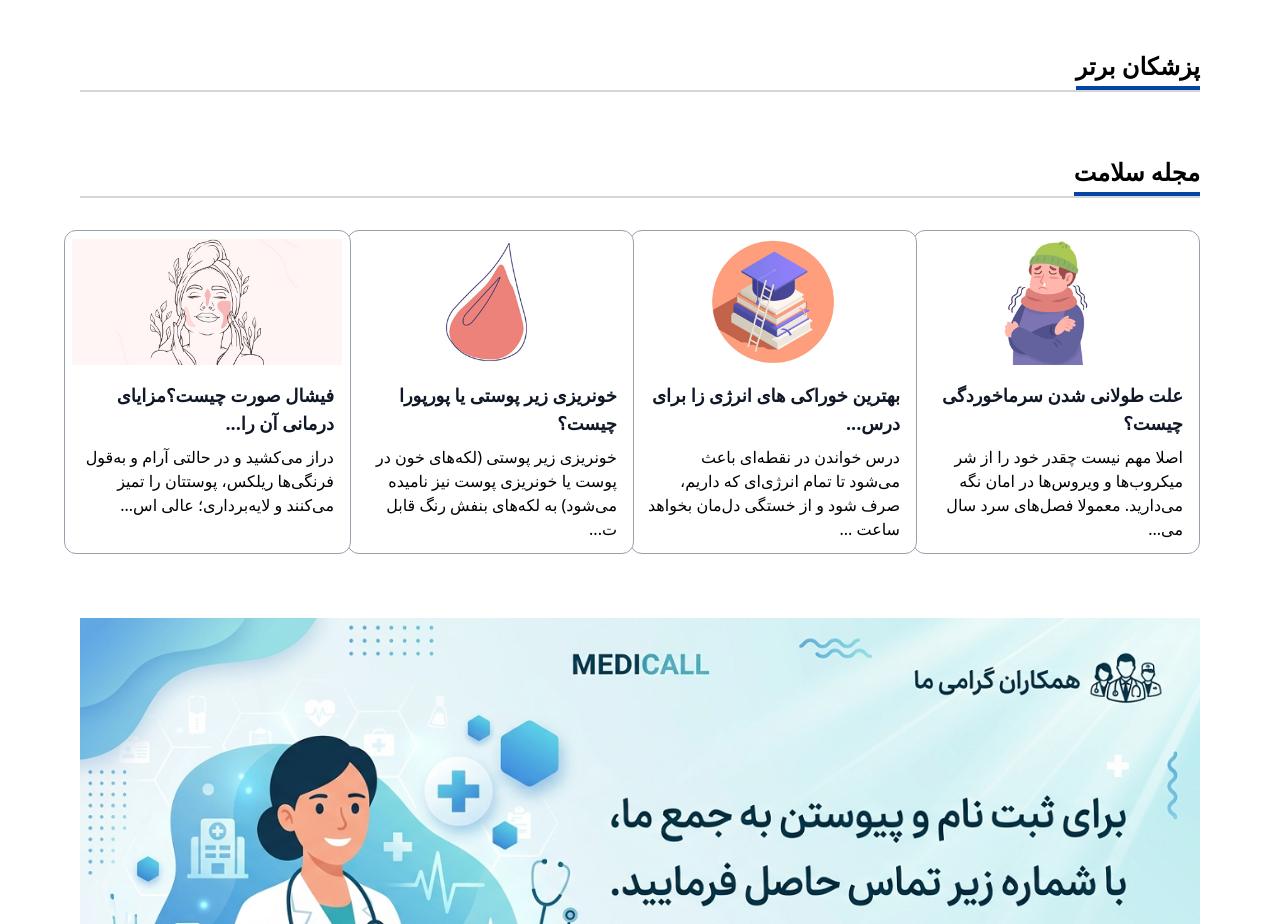
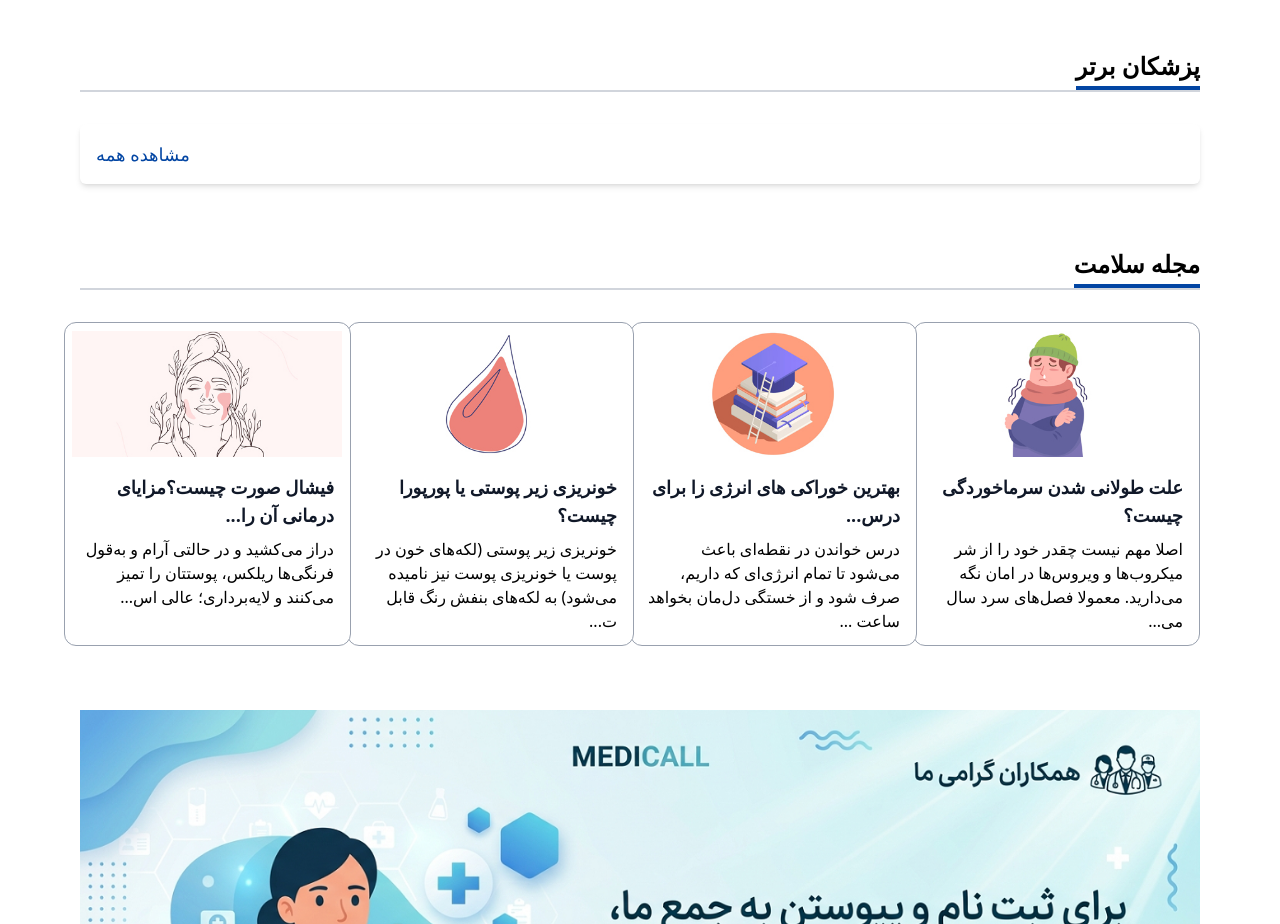
Before and after one commit to ZPeikani/care-book, a Next.js app: page / in a window 1280 px wide. Shown: the part 1240-2164 px from the top of the page. Built offline with nearby package versions, Linux system fonts and the light colour scheme.

Commit message:
add content box for top doctors

```diff
--- a/src/components/Home/top-doctors/TopDoctors.tsx
+++ b/src/components/Home/top-doctors/TopDoctors.tsx
@@ -1,10 +1,19 @@
 import { texts } from "@/constants/localization";
 import SectionTitle from "../section-title/SectionTitle";
+import Link from "next/link";
 
 export default function TopDoctors() {
   return (
     <div className="flex flex-col gap-8">
       <SectionTitle title={texts.topDoctors} fontSize="text-2xl" />
+      <div className="box shadow-md rounded-md bg-white p-4">
+        <div className="flex items-center">
+          <Link href={"/doctors"} className="mr-auto text-primary text-lg">
+            مشاهده همه
+          </Link>
+        </div>
+        <div></div>
+      </div>
     </div>
   );
 }
```
